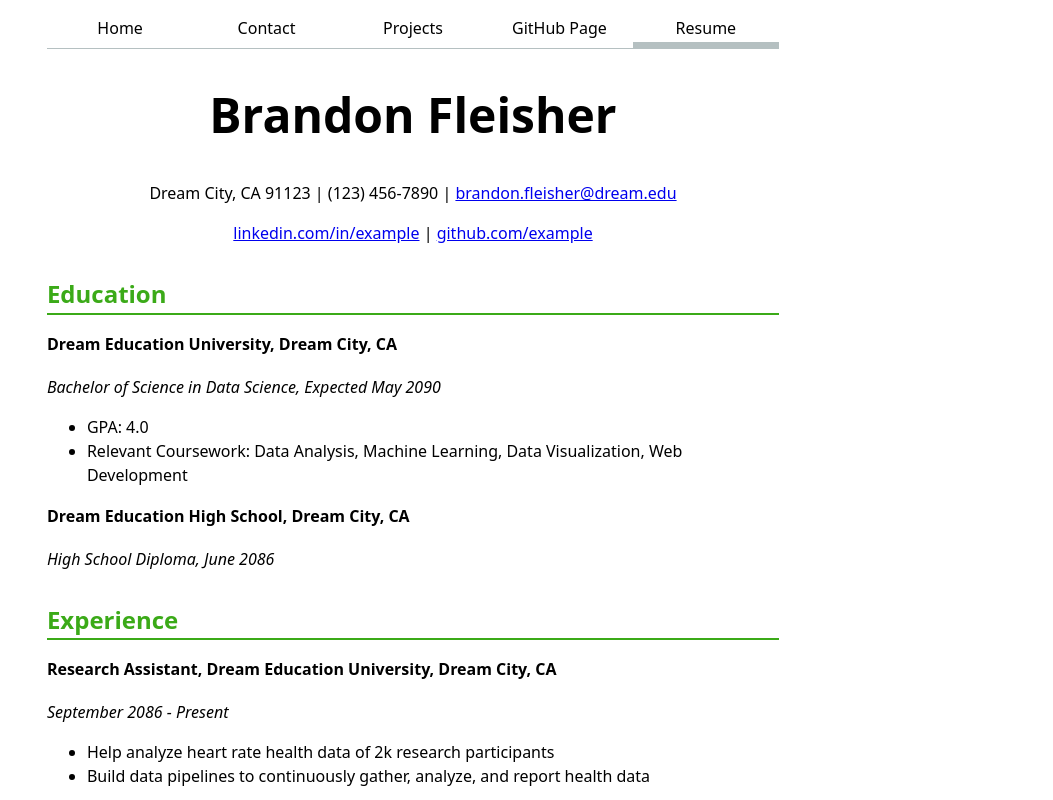
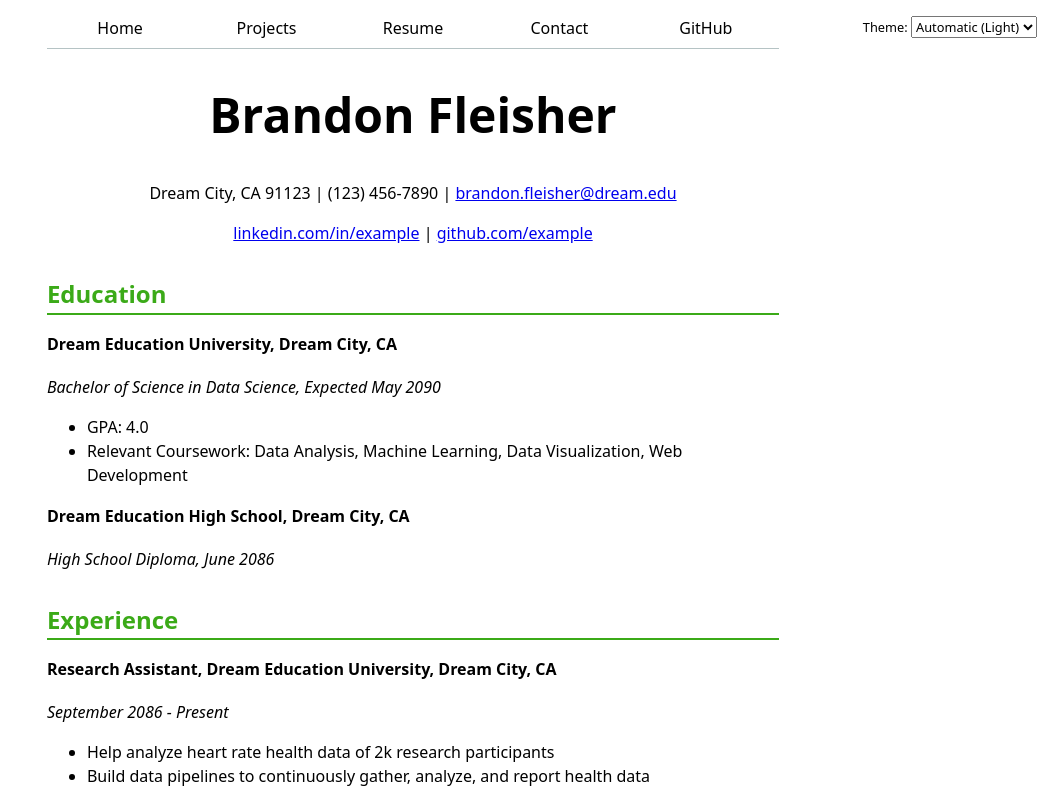
Before and after one commit to FlysonBot/dsc106-lab1, a plain HTML site: page resume/index.html in a window 1280 px wide. Shown: the top 800 px of the page, without its empty margins (227-1280 px from the left). Drawn offline with Linux system fonts and the light colour scheme.

Commit message:
finish lab 3

```diff
--- /dev/null
+++ b/global.js
@@ -0,0 +1,73 @@
+console.log('IT’S ALIVE!');
+
+function $$(selector, context = document) {
+    return Array.from(context.querySelectorAll(selector));
+}
+
+let pages = [
+    { url: '', title: 'Home' },
+    { url: 'projects/', title: 'Projects' },
+    { url: 'resume/', title: 'Resume' },
+    { url: 'contact/', title: 'Contact' },
+    { url: 'https://github.com/FlysonBot', title: 'GitHub' },
+];
+
+const BASE_PATH =
+    location.hostname === 'localhost' || location.hostname === '127.0.0.1'
+        ? '/'
+        : '/dsc106-lab1/';
+
+let nav = document.createElement('nav');
+document.body.prepend(nav);
+
+for (let p of pages) {
+    let url = p.url;
+    let title = p.title;
+
+    url = !url.startsWith('http') ? BASE_PATH + url : url;
+
+    let a = document.createElement('a');
+    a.href = url;
+    a.textContent = title;
+
+    a.classList.toggle(
+        'current',
+        a.host === location.host && a.pathname === location.pathname,
+    );
+
+    if (a.host !== location.host) {
+        a.target = '_blank';
+    }
+
+    nav.append(a);
+}
+
+document.body.insertAdjacentHTML(
+    'afterbegin',
+    `
+    <label class="color-scheme">
+        Theme:
+        <select>
+            <option value="light dark">Automatic (${matchMedia('(prefers-color-scheme: dark)').matches ? 'Dark' : 'Light'})</option>
+            <option value="light">Light</option>
+            <option value="dark">Dark</option>
+        </select>
+    </label>`,
+);
+
+let select = document.querySelector('.color-scheme select');
+
+function setColorScheme(colorScheme) {
+    document.documentElement.style.setProperty('color-scheme', colorScheme);
+}
+
+select.addEventListener('input', function (event) {
+    console.log('color scheme changed to', event.target.value);
+    setColorScheme(event.target.value);
+    localStorage.colorScheme = event.target.value;
+});
+
+if ('colorScheme' in localStorage) {
+    setColorScheme(localStorage.colorScheme);
+    select.value = localStorage.colorScheme;
+}
--- a/resume/index.html
+++ b/resume/index.html
@@ -6,19 +6,10 @@
     <meta name="viewport" content="width=device-width, initial-scale=1.0">
     <title>Resume </title>
     <link rel="stylesheet" href="../style.css">
+    <script type="module" src="../global.js"></script>
 </head>
 
 <body class="resume">
-    <nav>
-        <ul>
-            <li><a href="../index.html">Home</a></li>
-            <li><a href="../contact/index.html">Contact</a></li>
-            <li><a href="../projects/index.html">Projects</a></li>
-            <li><a href="https://github.com/FlysonBot" target="_blank">GitHub Page</a></li>
-            <li><a href="../resume/index.html" class="current">Resume</a></li>
-        </ul>
-    </nav>
-
     <section title="Contact">
         <h1>Brandon Fleisher</h1>
         <p>Dream City, CA 91123 | (123) 456-7890 | <a
--- a/style.css
+++ b/style.css
@@ -1,6 +1,7 @@
 html {
     --color-accent: oklch(65% 50% 140);
     accent-color: var(--color-accent);
+    color-scheme: light dark;
 }
 
 img[src$="minecraft.png"] {
@@ -14,9 +15,10 @@ body {
 }
 
 nav {
+    --border-color: oklch(50% 10% 200 / 40%);
     display: flex;
     margin-bottom: 2em;
-    border-bottom: 1px solid oklch(80% 3% 200);
+    border-bottom: 1px solid var(--border-color);
 }
 
 nav ul,
@@ -33,19 +35,20 @@ nav a {
 }
 
 nav a.current {
-    border-bottom: 0.4em solid oklch(80% 3% 200);
+    border-bottom: 0.4em solid var(--border-color);
     padding-bottom: 0.1em;
 }
 
 nav a:hover {
     border-bottom: 0.4em solid var(--color-accent);
     padding-bottom: 0.1em;
-    background-color: oklch(from var(--color-accent) 95% 5% h);
+    background-color: color-mix(in oklch, var(--color-accent), canvas 85%);
 }
 
 input,
 textarea,
-button {
+button,
+select {
     font: inherit;
 }
 
@@ -110,3 +113,10 @@ h6 {
     margin-block: 0;
     font-style: italic;
 }
+
+.color-scheme {
+    position: absolute;
+    top: 1rem;
+    right: 1rem;
+    font-size: 80%;
+}
```
Also changed, not shown: contact/index.html (+1 -10 lines), index.html (+1 -10 lines), projects/index.html (+1 -10 lines).
